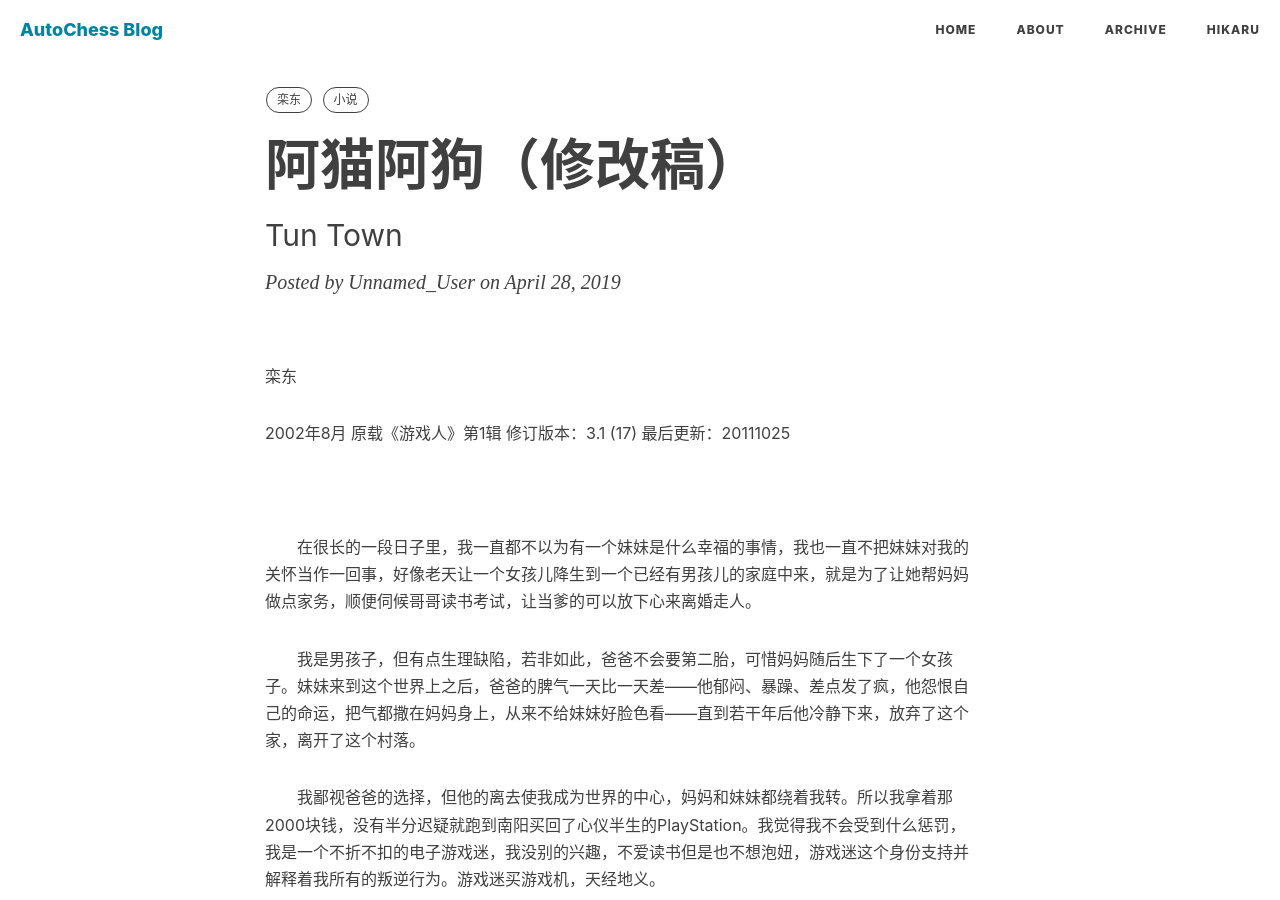
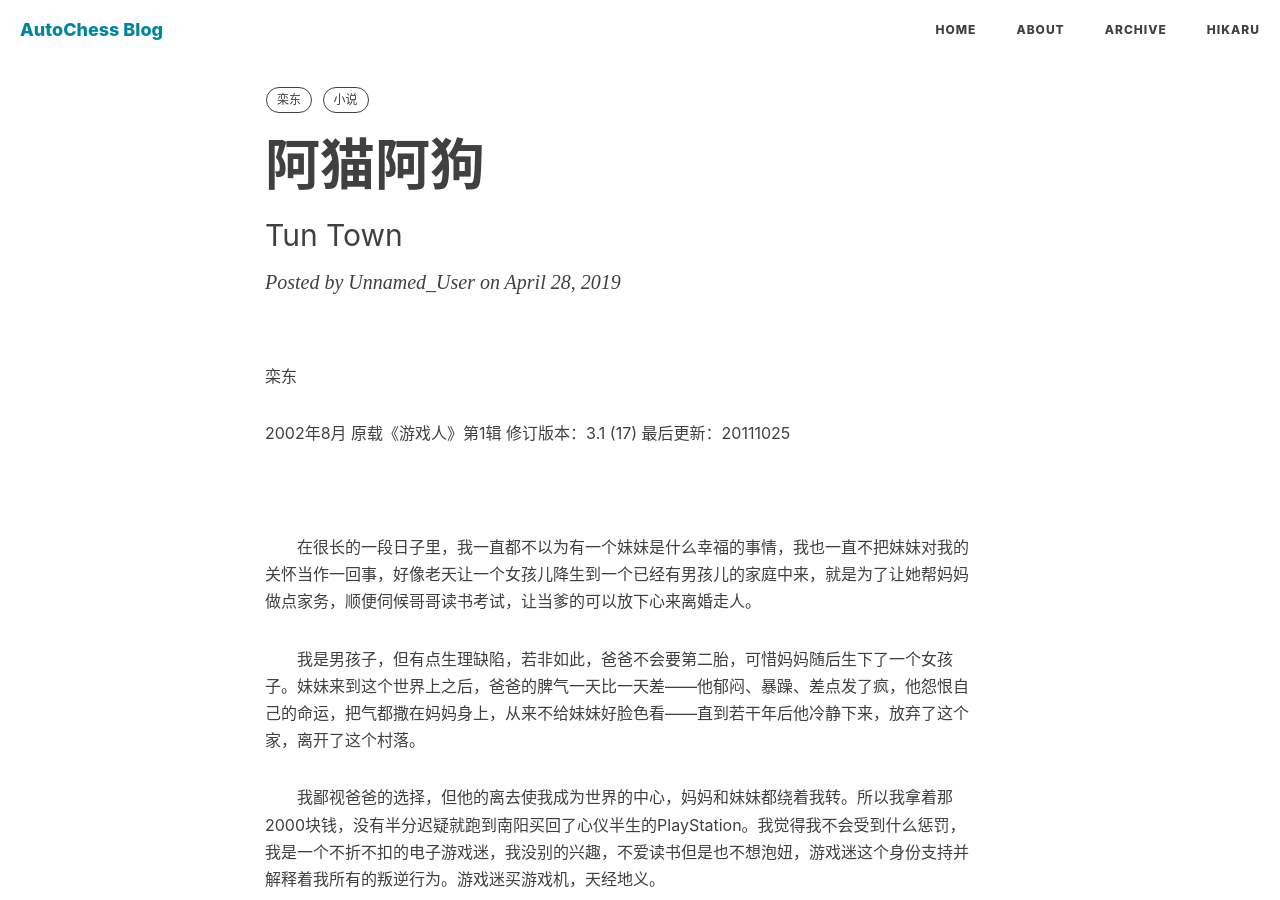
Before and after one commit to zizouqi/zizouqi.github.io, a Jekyll site: the page built from _posts/2019-04-28-Tun-Town.md, in a window 1280 px wide and 900 px high. Built offline with Jekyll 4.4.1, drawn with Linux system fonts in a browser that asks for light colours; nearby versions of some CDN libraries; comment, search, counter and statistics services are not loaded.

Commit message:
Update 2019-04-28-Tun-Town.md

```diff
--- a/_posts/2019-04-28-Tun-Town.md
+++ b/_posts/2019-04-28-Tun-Town.md
@@ -1,6 +1,6 @@
 ---
 layout: post
-title: 		"阿猫阿狗（修改稿）"
+title: 		"阿猫阿狗"
 subtitle: 	"Tun Town"
 author: 	"Unnamed_User"
 header-style: text
```
